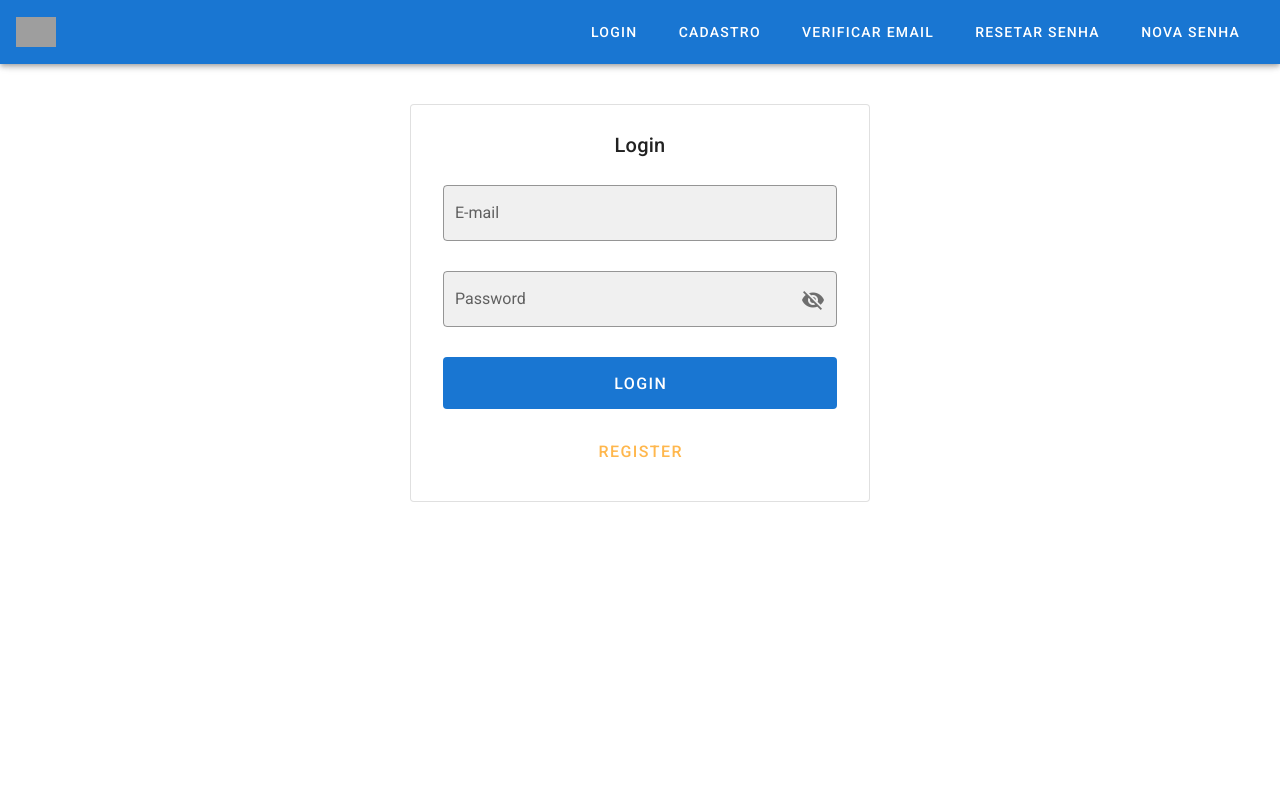
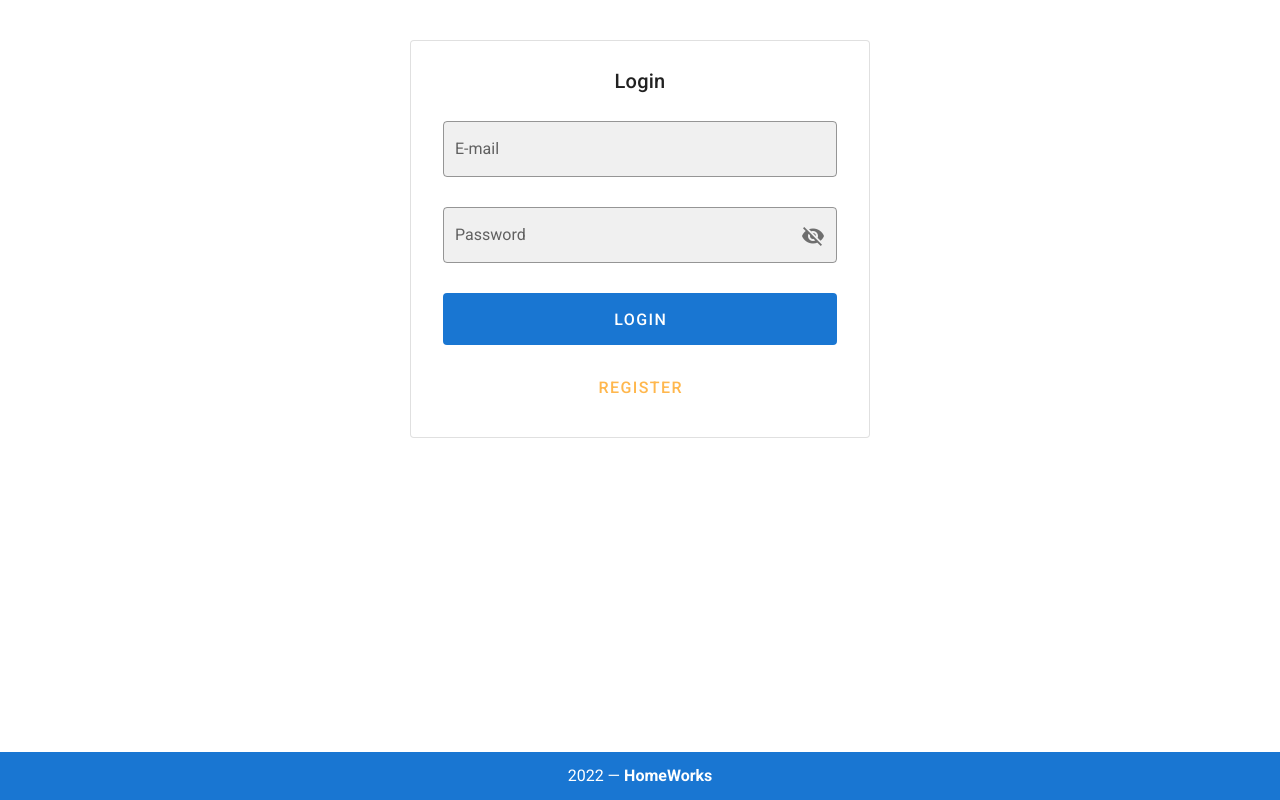
Before and after one commit to paulpessoa/Home-Works, a Vue app: page /login in a window 1280 px wide. Built offline with nearby package versions, Linux system fonts and the light colour scheme; grey boxes are pictures that could not be loaded.

Commit message:
footer and header components

```diff
--- a/src/App.vue
+++ b/src/App.vue
@@ -1,27 +1,18 @@
 <template>
   <v-app>
-     <v-app-bar v-show="!accessToken" app color="primary" dark>
-      <div class="d-flex align-center">
-        <v-img alt="Vuetify Logo" class="shrink mr-2" contain
-          src="https://cdn.vuetifyjs.com/images/logos/vuetify-logo-dark.png" transition="scale-transition" width="40" />
-      </div>
-      <v-spacer></v-spacer>
-
-      <v-btn class="mr-2" href="/login" text> Login </v-btn>
-      <v-btn class="mr-2" href="/register" text> Cadastro </v-btn>
-      <v-btn class="mr-2" href="/email-confirmation" text> Verificar Email </v-btn>
-      <v-btn class="mr-2" href="/reset-password" text> Resetar Senha </v-btn>
-      <v-btn class="mr-2" href="/new-password" text> Nova Senha </v-btn>
-    </v-app-bar>
+    <AppHeader/>
     <v-main>
       <router-view />
     </v-main>
+    <AppFooter/>
   </v-app>
 </template>
 
 <script lang="ts">
 import Vue from "vue";
-import FormLogin from "./components/FormLogin.vue";
+import AppFooter from "./components/AppFooter.vue";
+import AppHeader from "./components/AppHeader.vue";
+
 
 export default Vue.extend({
     name: "App",
@@ -29,6 +20,9 @@ export default Vue.extend({
     //
     accessToken: null,
     }),
-    components: { FormLogin }
+    components: {
+      AppHeader,
+      AppFooter
+    }
 });
 </script>
--- /dev/null
+++ b/src/components/AppFooter.vue
@@ -0,0 +1,7 @@
+<template>
+    <v-footer padless>
+        <v-col class="text-center primary white--text" cols="12">
+            {{ new Date().getFullYear() }} — <strong>HomeWorks</strong>
+        </v-col>
+    </v-footer>
+</template>
--- /dev/null
+++ b/src/components/AppHeader.vue
@@ -0,0 +1,27 @@
+<template>
+    <v-app-bar v-if="accessToken" app color="primary" dark>
+        <div class="d-flex align-center">
+            <v-img alt="Vuetify Logo" class="shrink mr-2"
+                src="https://cdn.vuetifyjs.com/images/logos/vuetify-logo-dark.png" transition="scale-transition"
+                width="40" />
+        </div>
+        <v-spacer></v-spacer>
+        <v-btn class="mr-2" href="/" text> Home </v-btn>
+        <v-btn class="mr-2" v-if="accessToken" href="/reset-password" text> Resetar Senha </v-btn>
+        <v-btn class="mr-2" v-if="accessToken" href="/new-password" text> Nova Senha </v-btn>
+        <v-btn class="mr-2 primary--text" v-if="!accessToken" href="/register" color="white"> Cadastro </v-btn>
+        <v-btn class="mr-2" v-if="!accessToken" href="/login" outlined> Login </v-btn>
+        <v-btn class="mr-2" v-if="accessToken" href="/#" outlined> Sair </v-btn>
+    </v-app-bar>
+
+</template>
+
+
+<script>
+  export default {
+    name: 'AppFooter',
+    data: () => ({
+      accessToken: sessionStorage.getItem("accessToken"),
+    }),
+   }
+</script>
```
